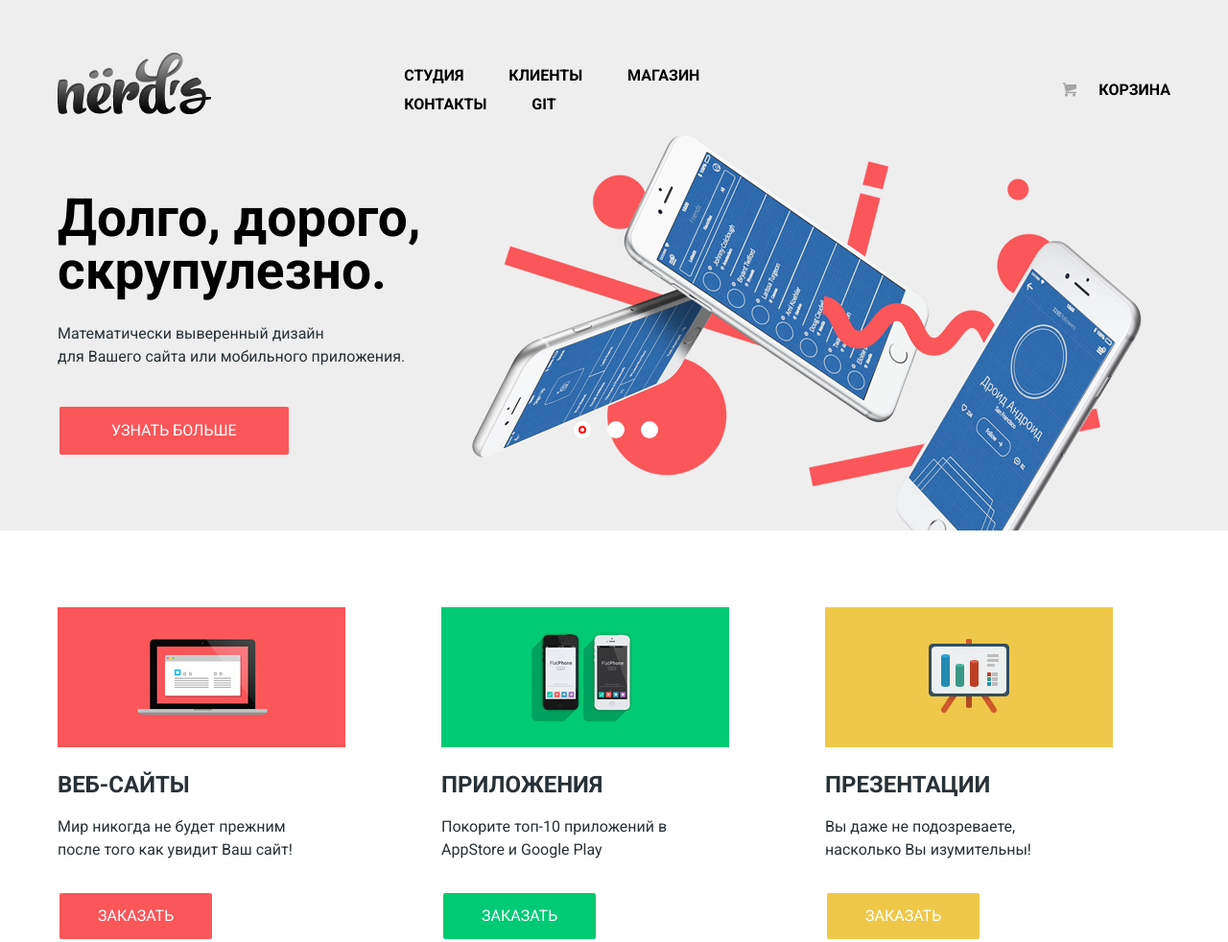
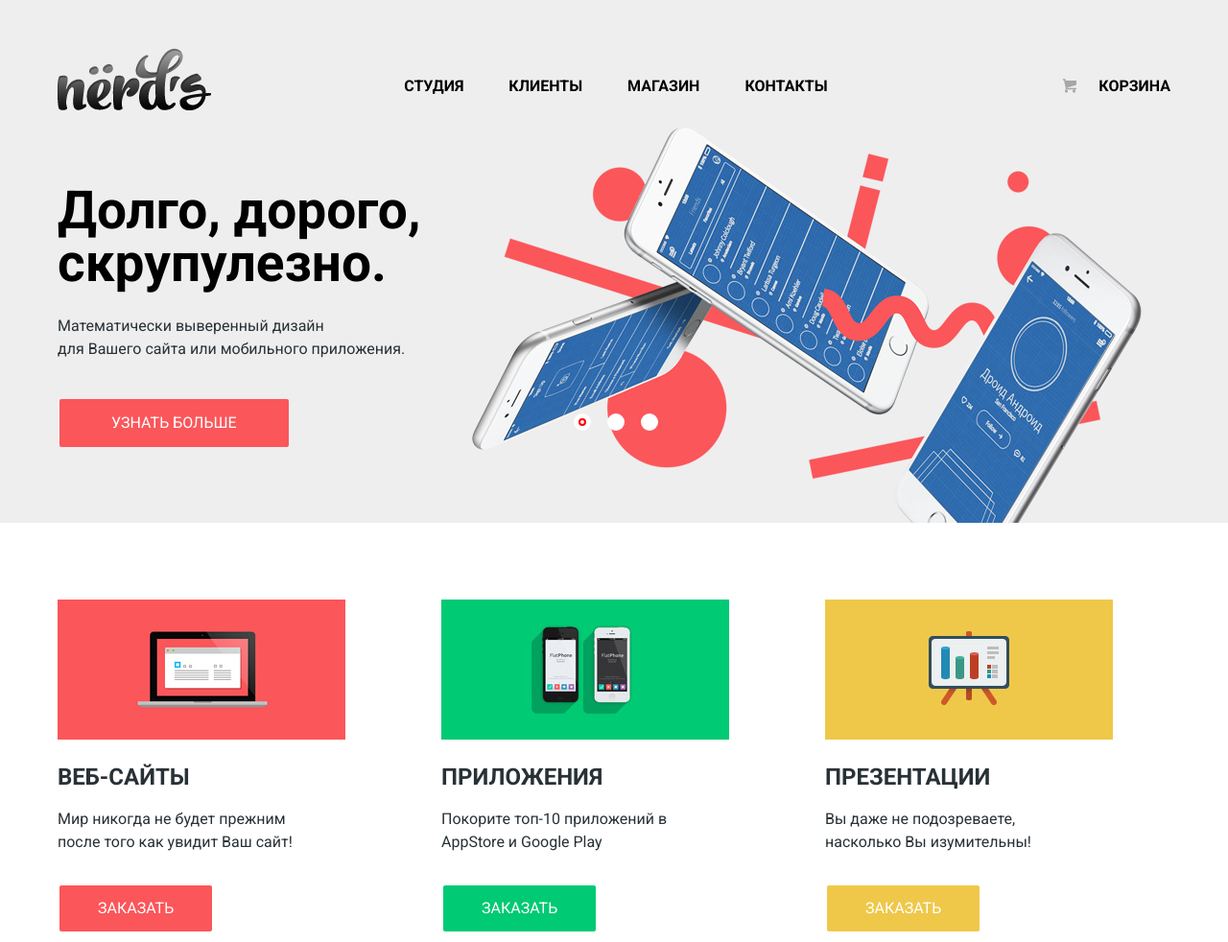
Before and after one commit to Zaharrow/Nerds, a plain HTML site: page index.html in a window 1280 px wide. Shown: the top 982 px of the page at 96% size. Drawn offline with Linux system fonts and the light colour scheme.

Commit message:
delete item list in main-menu

```diff
--- a/index.html
+++ b/index.html
@@ -18,7 +18,7 @@
 				<li><a href="#">Клиенты</a></li>
 				<li><a href="catalog.html">Магазин</a></li>
 				<li><a href="#">Контакты</a></li>
-				<li><a href="#">Git</a></li>
+
 			</ul>
 
 			<ul class="user-block">
```
